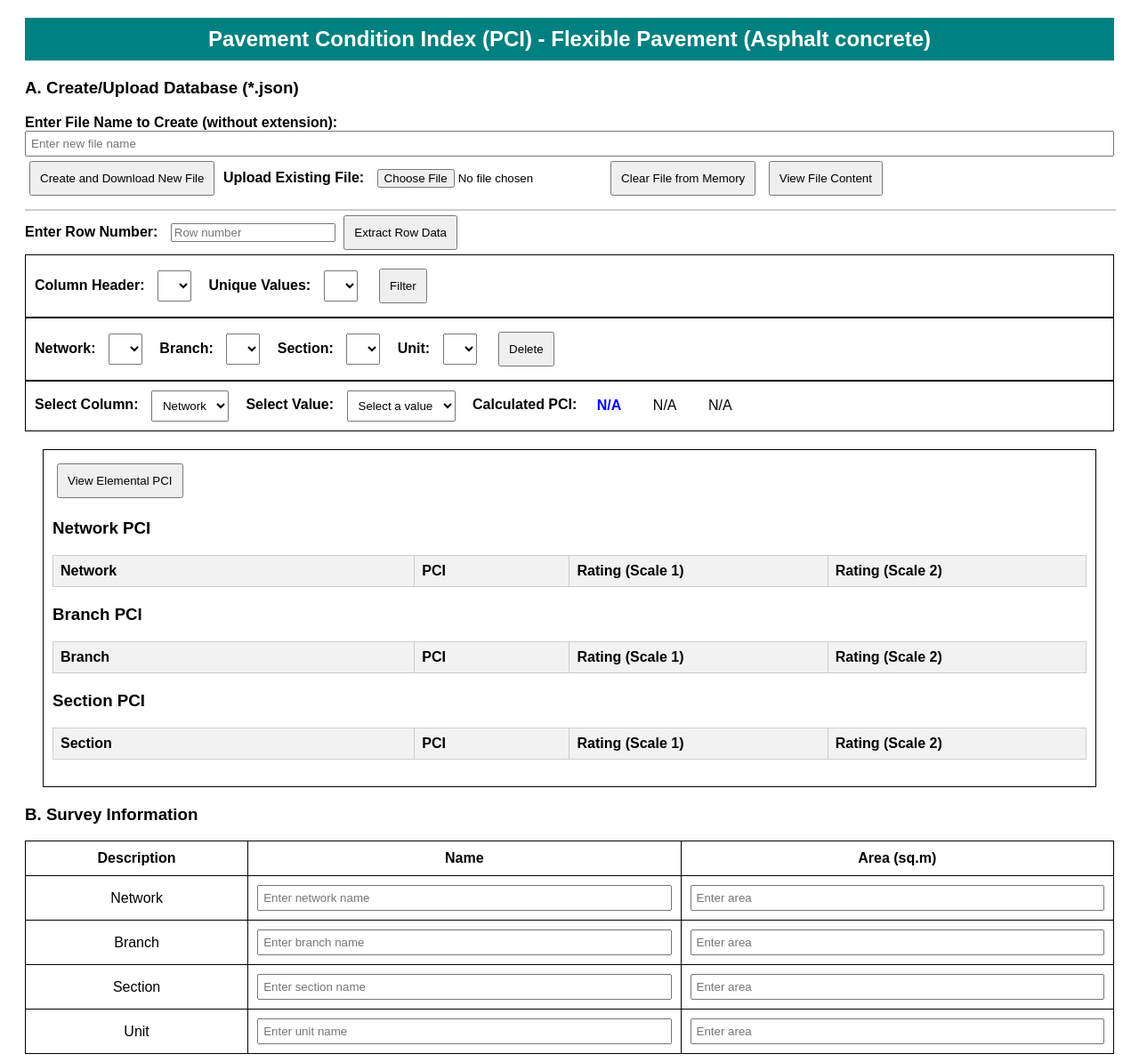
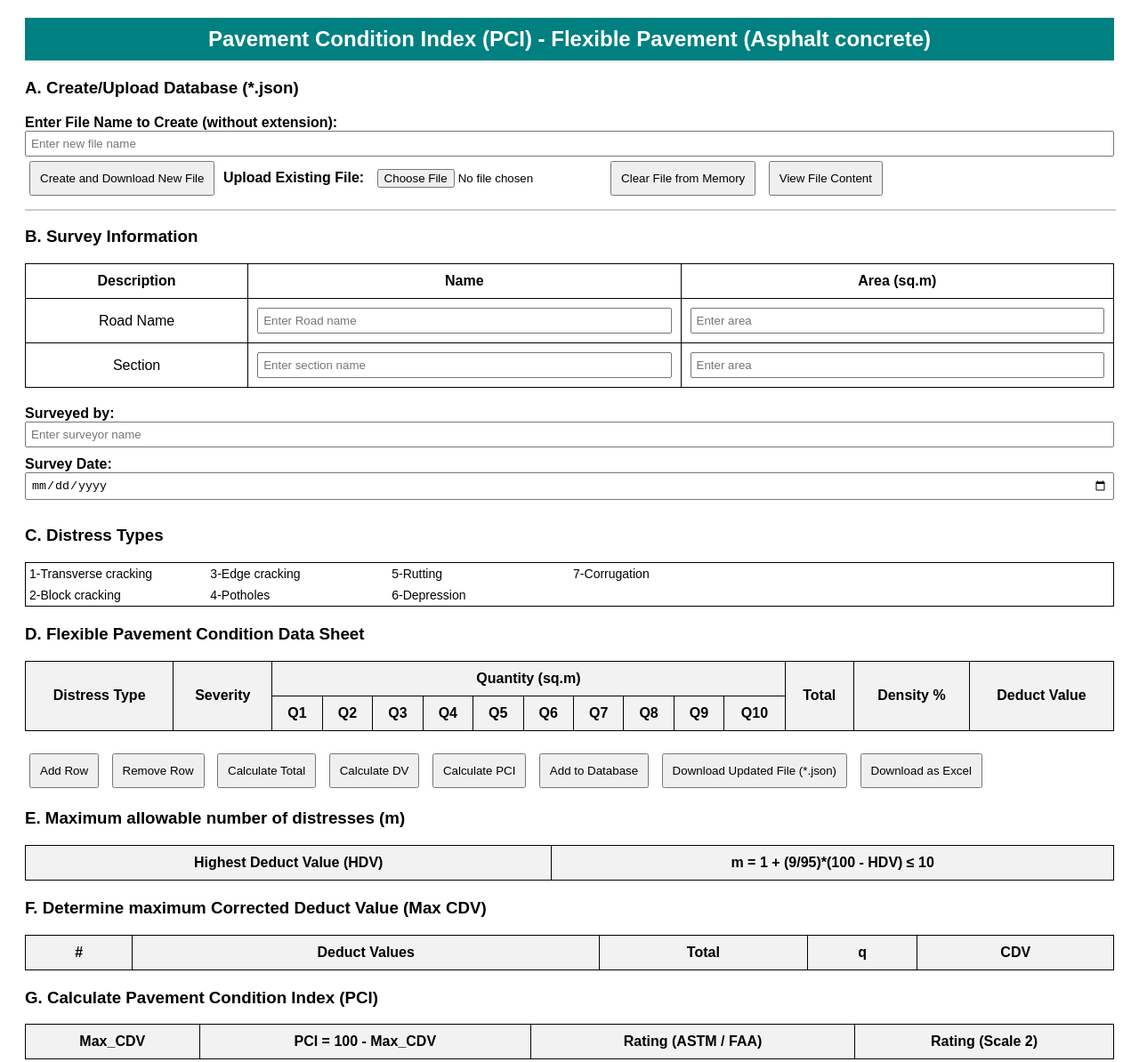
Before and after one commit to Kamleshwari/astmd6433.github.io, a plain HTML site: page index.html in a window 1280 px wide. Shown: the top 1194 px of the page at 89% size. Drawn offline with nearby package versions, Linux system fonts and the light colour scheme; a script that the page names is missing.

Commit message:
Update index.html

```diff
--- a/index.html
+++ b/index.html
@@ -33,148 +33,7 @@
                 <!-- Table content will be generated here -->
             </div>
 
-            <!-- Input for row number and button -->
-            <label for="rowNumber">Enter Row Number:</label>
-            <input type="number" id="rowNumber" min="1" placeholder="Row number">
-            <button id="extractRowData">Extract Row Data</button>
-
-
-            <div class="filter-container">
-                <label for="filterColumn">Column Header:</label>
-                <select id="filterColumn">
-                    <!-- Dynamic column headers will be inserted here -->
-                </select>
-
-                <label for="filterValue">Unique Values:</label>
-                <select id="filterValue">
-                    <!-- Dynamic unique values based on selected column -->
-                </select>
-
-
-                <button id="applyFilter">Filter</button>
-            </div>
-
-            <div class="delete-section">
-                <label for="networkDropdown">Network:</label>
-                <select id="networkDropdown"></select>
-
-                <label for="branchDropdown">Branch:</label>
-                <select id="branchDropdown"></select>
-
-                <label for="sectionDropdown">Section:</label>
-                <select id="sectionDropdown"></select>
-
-                <label for="unitDropdown">Unit:</label>
-                <select id="unitDropdown"></select>
-
-                <button id="deleteButton">Delete</button>
-            </div>
-
-
-
-
-            <div class="dropdownContainer">
-                <!-- Dropdown 1: Contains headers -->
-                <label for="headerDropdown">Select Column:</label>
-                <select id="headerDropdown">
-                    <option value="network">Network</option>
-                    <option value="branch">Branch</option>
-                    <option value="section">Section</option>
-                </select>
-
-                <!-- Dropdown 2: Will be dynamically populated with unique values -->
-                <label for="valueDropdown">Select Value:</label>
-                <select id="valueDropdown">
-                    <option value="">Select a value</option>
-                </select>
-
-                <!-- Display the calculated PCI -->
-                <label id="pciLabel" for="calculatedPCI">Calculated PCI: </label>
-                <span id="calculatedPCI">N/A</span>
-                <span id="calculatedPCI_rating1">N/A</span>
-                <span id="calculatedPCI_rating2">N/A</span>
-
-            </div>
-
-            <div class="unique-container">
-                <button id="viewElementalPCI">View Elemental PCI</button>
-
-                <!-- Table for Networks -->
-                <h3>Network PCI</h3>
-                <table id="networkTable" class="pci-table">
-                    <colgroup>
-                        <col style="width: 35%;">
-                        <col style="width: 15%;">
-                        <col style="width: 25%;">
-                        <col style="width: 25%;">
-                    </colgroup>
-                    <thead>
-                        <tr>
-                            <th>Network</th>
-                            <th>PCI</th>
-                            <th>Rating (Scale 1)</th>
-                            <th>Rating (Scale 2)</th>
-                        </tr>
-                    </thead>
-                    <tbody>
-                        <!-- Network PCI rows will be populated here -->
-                    </tbody>
-                </table>
-
-                <!-- Table for Branches -->
-                <h3>Branch PCI</h3>
-                <table id="branchTable" class="pci-table">
-                    <colgroup>
-                        <col style="width: 35%;">
-                        <col style="width: 15%;">
-                        <col style="width: 25%;">
-                        <col style="width: 25%;">
-                    </colgroup>
-                    <thead>
-                        <tr>
-                            <th>Branch</th>
-                            <th>PCI</th>
-                            <th>Rating (Scale 1)</th>
-                            <th>Rating (Scale 2)</th>
-                        </tr>
-                    </thead>
-                    <tbody>
-                        <!-- Branch PCI rows will be populated here -->
-                    </tbody>
-                </table>
-
-                <!-- Table for Sections -->
-
-                <h3>Section PCI</h3>
-
-                <table id="sectionTable" class="pci-table">
-                    <colgroup>
-                        <col style="width: 35%;">
-                        <col style="width: 15%;">
-                        <col style="width: 25%;">
-                        <col style="width: 25%;">
-                    </colgroup>
-                    <thead>
-                        <tr>
-                            <th>Section</th>
-                            <th>PCI</th>
-                            <th>Rating (Scale 1)</th>
-                            <th>Rating (Scale 2)</th>
-                        </tr>
-                    </thead>
-                    <tbody>
-                        <!-- Section PCI rows will be populated here -->
-                    </tbody>
-
-                </table>
-            </div>
-
-
-
-        </div>
-
-
-        <!-- Section 2: User Input (Network, Branch, Survey Information, etc.) -->
+        <!-- Section 2: User Input (Road Name, Branch, Survey Information, etc.) -->
         <h3>B. Survey Information</h3>
         <table id="surveyInfoTable">
             <tr>
@@ -183,24 +42,14 @@
                 <th>Area (sq.m)</th>
             </tr>
             <tr>
-                <td>Network</td>
-                <td><input type="text" id="networkName" placeholder="Enter network name"></td>
-                <td><input type="text" id="networkArea" placeholder="Enter area"></td>
-            </tr>
-            <tr>
-                <td>Branch</td>
-                <td><input type="text" id="branchName" placeholder="Enter branch name"></td>
-                <td><input type="text" id="branchArea" placeholder="Enter area"></td>
+                <td>Road Name</td>
+                <td><input type="text" id="RoadName" placeholder="Enter Road name"></td>
+                <td><input type="text" id="RoadArea" placeholder="Enter area"></td>
             </tr>
             <tr>
                 <td>Section</td>
                 <td><input type="text" id="sectionName" placeholder="Enter section name"></td>
                 <td><input type="text" id="sectionArea" placeholder="Enter area"></td>
-            </tr>
-            <tr>
-                <td>Unit</td>
-                <td><input type="text" id="unitName" placeholder="Enter unit name"></td>
-                <td><input type="text" id="unitArea" placeholder="Enter area"></td>
             </tr>
         </table>
 
```
